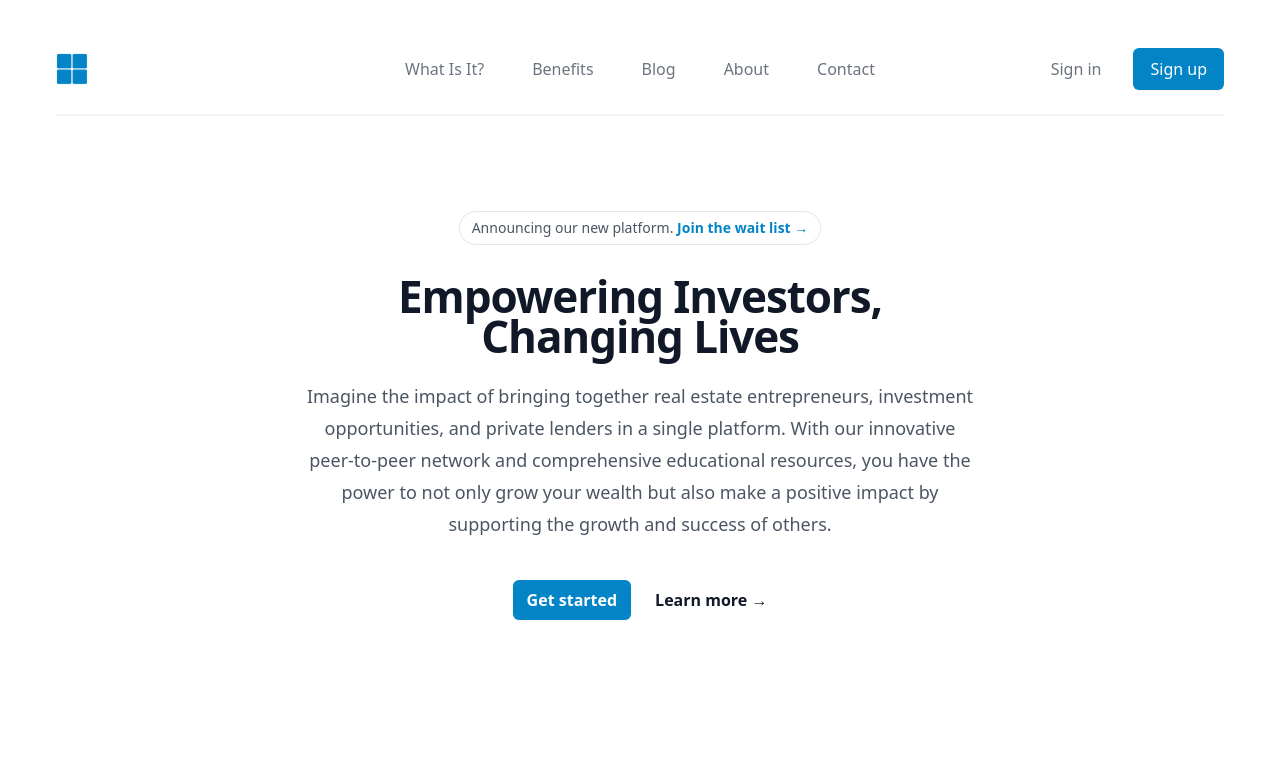
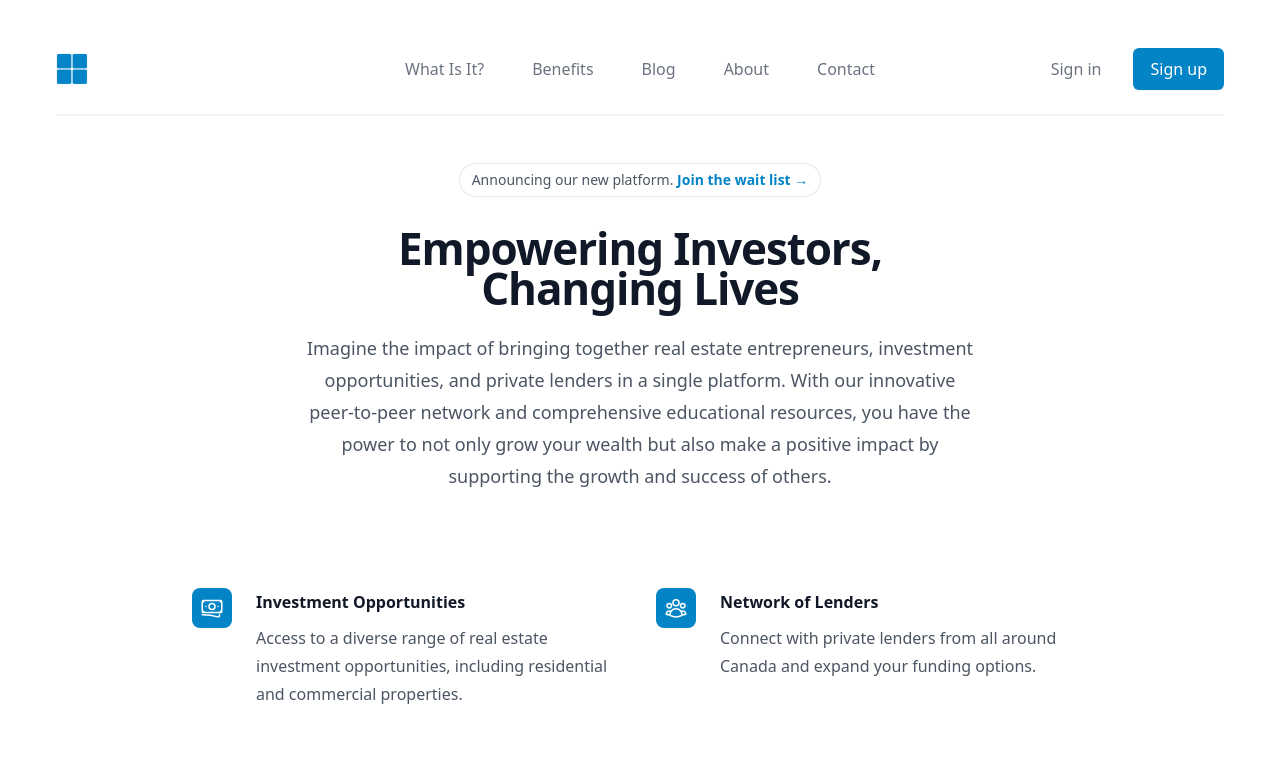
Before and after one commit to aspcanada/mralm-mantine, a Next.js app: page / in a window 1280 px wide. Shown: the top 770 px of the page. Built offline with nearby package versions, Linux system fonts and the light colour scheme.

Commit message:
fix build

```diff
--- a/components/Hero.js
+++ b/components/Hero.js
@@ -1,4 +1,4 @@
-export default function Hero() {
+export default function Hero3() {
   return (
     <>
       {/* <div className="relative px-6 lg:px-8"> */}
--- a/components/features.js
+++ b/components/features.js
@@ -37,18 +37,26 @@ export default function Features() {
     <>
       <div className="bg-white py-24 sm:py-12">
         <div className="mx-auto max-w-7xl px-6 lg:px-8">
+          <div className="hidden sm:mb-8 sm:flex sm:justify-center">
+            <div className="relative rounded-full py-1 px-3 text-sm leading-6 text-gray-600 ring-1 ring-gray-900/10 hover:ring-gray-900/20">
+              Announcing our new platform.{' '}
+              <a href="#" className="font-semibold text-sky-600">
+                <span className="absolute inset-0" aria-hidden="true" />
+                Join the wait list <span aria-hidden="true">&rarr;</span>
+              </a>
+            </div>
+          </div>
           <div className="mx-auto max-w-2xl lg:text-center">
-            <h2 className="text-lg font-semibold leading-8 tracking-tight text-sky-600">
-              Revolutionizing the Industry
-            </h2>
-            <p className="mt-2 text-3xl font-bold tracking-tight text-gray-900 sm:text-4xl">
-              Connecting Borrowers and Lenders for Greater Choice and Lower
-              Rates
-            </p>
+            <h1 className="text-4xl font-bold tracking-tight text-gray-900 sm:text-6xl">
+              Empowering Investors, Changing Lives
+            </h1>
             <p className="mt-6 text-lg leading-8 text-gray-600">
-              Our community is revolutionizing the industry by connecting
-              borrowers with a network of lenders, providing greater choice and
-              lower rates.
+              Imagine the impact of bringing together real estate entrepreneurs,
+              investment opportunities, and private lenders in a single
+              platform. With our innovative peer-to-peer network and
+              comprehensive educational resources, you have the power to not
+              only grow your wealth but also make a positive impact by
+              supporting the growth and success of others.
             </p>
           </div>
           <div className="mx-auto mt-16 max-w-2xl sm:mt-20 lg:mt-24 lg:max-w-4xl">
--- a/pages/index.js
+++ b/pages/index.js
@@ -1,11 +1,9 @@
 import Features from '../components/features'
-import Hero from '../components/hero'
 import Layout from '../components/layout'
 
 export default function HomePage() {
   return (
     <Layout>
-      <Hero />
       <Features />
     </Layout>
   )
```
